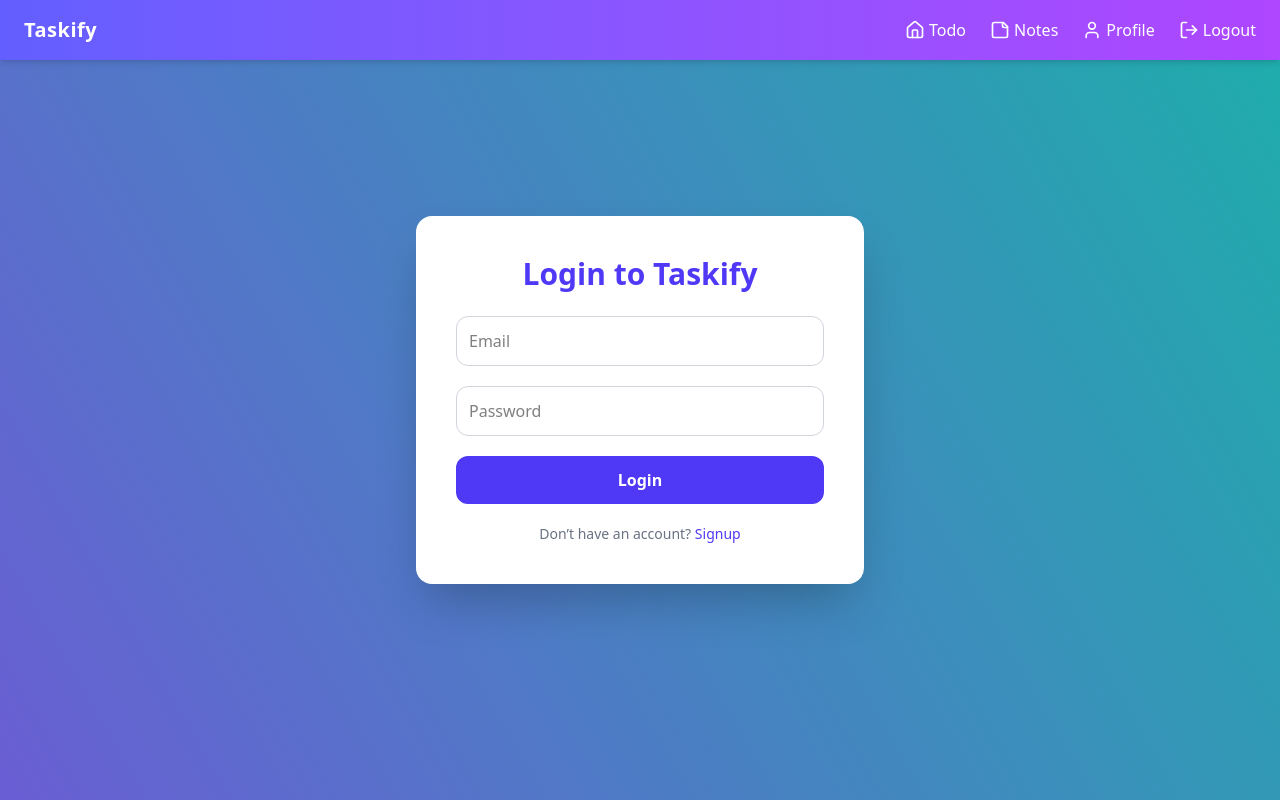
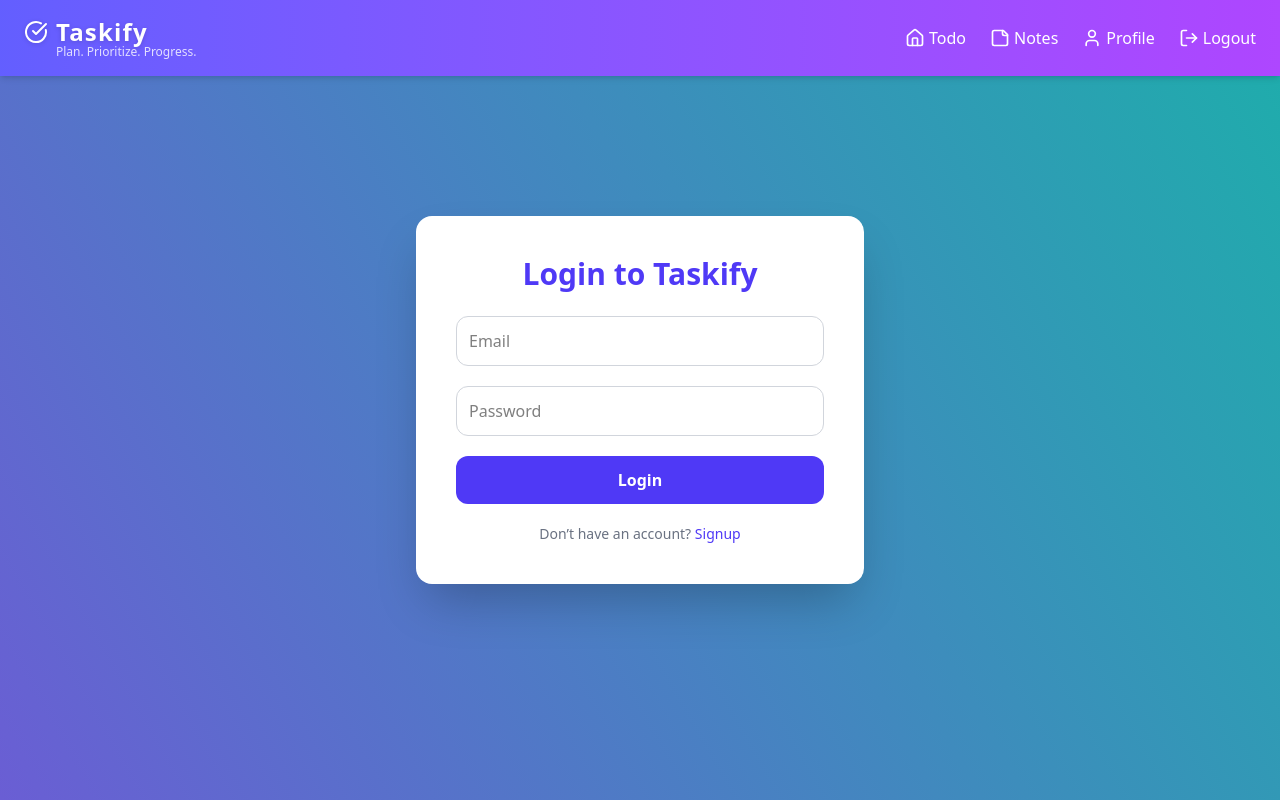
Before and after one commit to Slok9931/Taskify---OpenLake-Bootcamp, a React (Vite) app in the folder Taskify/: page /login in a window 1280 px wide. Built offline with nearby package versions, Linux system fonts and the light colour scheme.

Commit message:
made the logo look better

```diff
--- a/Taskify/src/components/Navbar.jsx
+++ b/Taskify/src/components/Navbar.jsx
@@ -1,15 +1,23 @@
 import React from "react";
 import { Link } from "react-router-dom";
-import { Home, User, StickyNote, LogOut } from "lucide-react";
+import { CheckCircle, Home, User, StickyNote, LogOut } from "lucide-react";
+
 
 const Navbar = () => {
   return (
     <nav className="w-full px-6 py-4 text-white bg-gradient-to-r from-indigo-500 via-purple-500 to-pink-500 animate-gradient shadow-md fixed top-0 left-0 z-50">
       <div className="max-w-7xl mx-auto flex justify-between items-center">
-        <h1 className="text-xl font-bold tracking-wide">Taskify</h1>
+        <div>
+          <h1 className="flex items-center gap-2 text-2xl font-extrabold tracking-wider text-white drop-shadow-sm">
+            <CheckCircle className="w-6 h-6 text-white" />
+            Taskify
+          </h1>
+          <p className="text-xs text-white/80 ml-8 -mt-1">Plan. Prioritize. Progress.</p>
+        </div>
+
 
         <div className="flex gap-6">
-          <Link to="/todo" className="flex items-center gap-1 hover:opacity-90">
+          <Link to="/todo" className="flex items-center gap-1 hover:opacity-90 transition duration-150 ease-in-out">
             <Home size={20} /> <span className="hidden sm:inline">Todo</span>
           </Link>
           <Link to="/note" className="flex items-center gap-1 hover:opacity-90">
```
